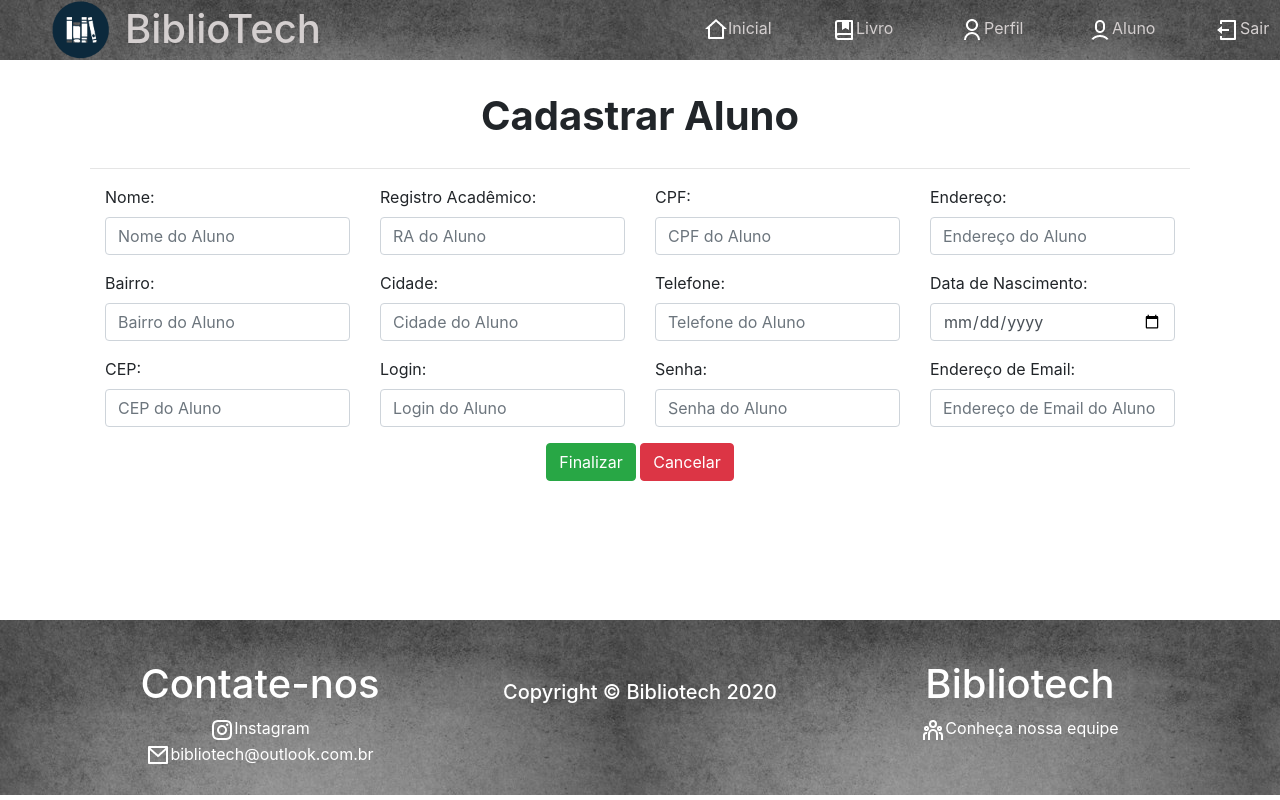
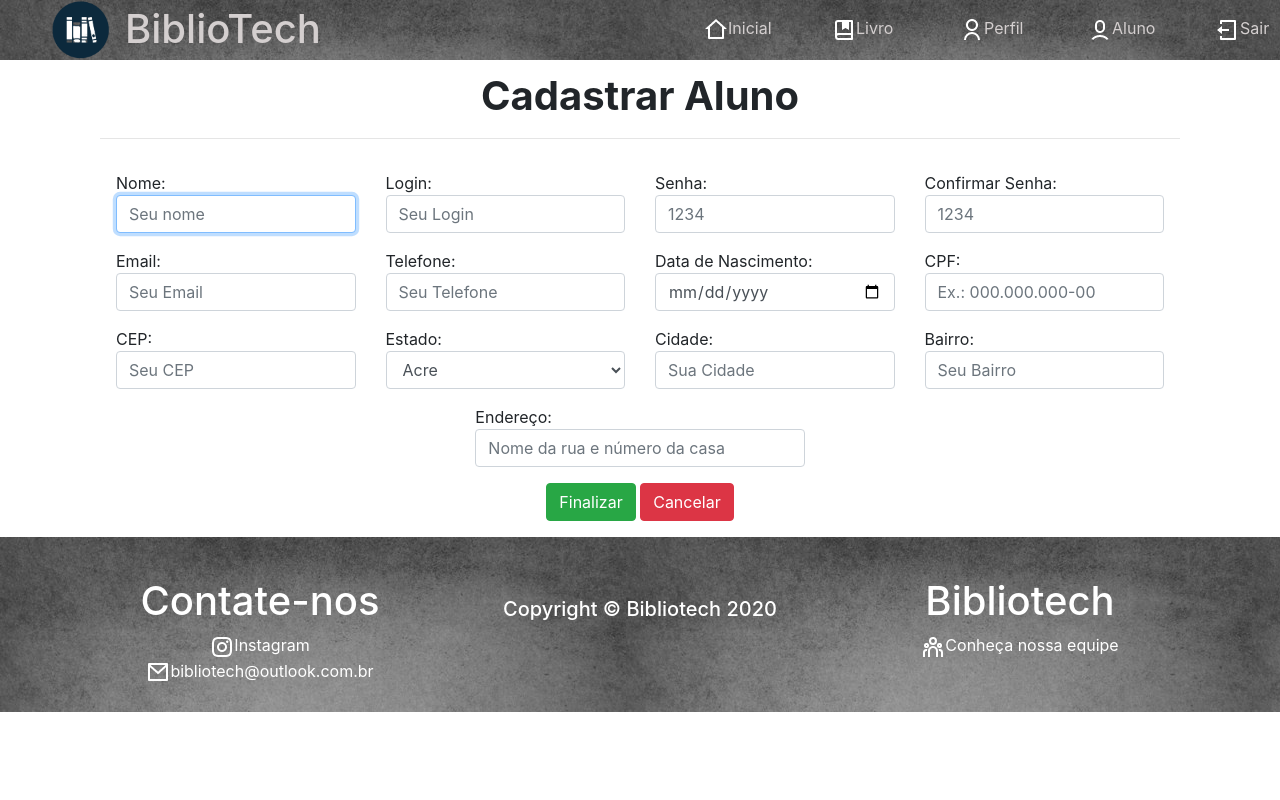
Before and after one commit to bibliotechaps/bibliotech, a PHP site: page /cadastroAluno.php in a window 1280 px wide. Run offline with PHP 8.4, Linux system fonts and the light colour scheme.

Commit message:
Cadastro de aluno .php - Samuel

```diff
--- a/cadastroAluno.php
+++ b/cadastroAluno.php
@@ -17,6 +17,8 @@
   <script src="https://maxcdn.bootstrapcdn.com/bootstrap/4.5.2/js/bootstrap.min.js"></script>
   <!-- CSS -->
   <link rel="stylesheet" href="css/arquivo1.css">
+  <!-- JQuerry masks -->
+  <script src="https://cdnjs.cloudflare.com/ajax/libs/jquery.mask/1.14.15/jquery.mask.min.js"></script>
 
 </head>
 
@@ -47,84 +49,129 @@
   <div class="hover" id="icone-aluno">
     <a href="perfil-aluno.php"><img src="img/aluno.png" alt="imagem aluno" title="Aluno"></a>Aluno
   </div>
-  <div class="container" id="menor">
+  <div class="container">
+        <form method="POST" action="insert-aluno.php" autocomplete="off">
 
-    <form name="CadastroAluno" action="insert-aluno.php" method="POST" style="padding: 20px; align-content: center; ">
-
-      <div class="row justify-content-around">
-        <h1 id="title"><b>Cadastrar Aluno </b></h1>
-        <hr width="100%">
-
-        <div class="form-group col-auto w-25">
-          <label for="nometxtaluno">Nome:</label> <br>
-          <input type="text" name="nometxtaluno" class="form-control" placeholder="Nome do Aluno" required="">
+            <div class="col-12 mb-2">
+                <h1 id="title"><b>Cadastrar Aluno</b></h1>
+                <hr>
             </div>
 
-        <div class="form-group col-auto w-25">
-          <label for="RAnumberaluno">Registro Acadêmico:</label> <br>
-          <input type="number" id="RAnumberaluno" class="form-control" placeholder="RA do Aluno" required="">
+            <div class="row justify-content-around p-3 w-100 m-0">
+
+                <div class="form-group  col-3">
+                    <label style="margin: auto;" for="nome">Nome:</label><br>
+                    <input name="nome" class="form-control" type="text" placeholder="Seu nome" autofocus required>
                 </div>
 
-        <div class="form-group col-auto w-25">
-          <label for="CPFnumberaluno">CPF:</label> <br>
-          <input type="number" id="CPFnumberaluno" class="form-control" placeholder="CPF do Aluno" required="">
+                <div class="form-group  col-3" id="resposta1">
+                    <label style="margin: auto;" for="login">Login:</label><br>
+                    <input name="login" class="form-control" type="text" placeholder="Seu Login" required>
                 </div>
 
-        <div class="form-group col-auto w-25">
-          <label for="enderecotxtaluno">Endereço:</label> <br>
-          <input type="text" id="enderecotxtaluno" class="form-control" placeholder="Endereço do Aluno" required="">
+                <div class="form-group  col-3">
+                    <label style="margin: auto;" for="senha">Senha:</label><br>
+                    <input name="senha" id="senha" class="form-control" type="password" placeholder="1234" required>
                 </div>
 
-        <div class="form-group col-auto w-25">
-          <label for="bairrotxtaluno">Bairro:</label> <br>
-          <input type="text" id="bairrotxtaluno" class="form-control" placeholder="Bairro do Aluno" required="">
+                <div class="form-group  col-3">
+                    <label style="margin: auto;" for="senha2">Confirmar Senha:</label><br>
+                    <input name="senha2" id="senha2" class="form-control" type="password" placeholder="1234" required>
                 </div>
 
-        <div class="form-group col-auto w-25">
-          <label for="cidadetxtaluno">Cidade:</label> <br>
-          <input type="text" id="cidadetxtaluno" class="form-control" placeholder="Cidade do Aluno" required="">
+                <div class="form-group  col-3">
+                    <label style="margin: auto;" for="email">Email:</label><br>
+                    <input name="email" class="form-control" type="text" placeholder="Seu Email" required>
                 </div>
 
-        <div class="form-group col-auto w-25">
-          <label for="telefonenumberaluno">Telefone:</label> <br>
-          <input type="number" id="telefonenumberaluno" class="form-control" placeholder="Telefone do Aluno"
-            required="">
+                <div class="form-group  col-3">
+                    <label style="margin: auto;" for="telefone">Telefone:</label><br>
+                    <input name="telefone" class="form-control" type="tel" placeholder="Seu Telefone" required onkeypress="$(this).mask('(00) 90000-0000')">
+                </div>
+                <div class="form-group  col-3">
+                    <label style="margin: auto;" for="dataNasc">Data de Nascimento:</label><br>
+                    <input name="dataNasc" class="form-control" type="date" required>
                 </div>
 
-        <div class="form-group col-auto w-25">
-          <label for="nascdatealuno">Data de Nascimento:</label> <br>
-          <input type="date" id="nascdatealuno" class="form-control" placeholder="Data de Nascimento do Aluno"
-            required="">
+                <div class="form-group  col-3">
+                    <label style="margin: auto;" for="cpf">CPF:</label><br>
+                    <input name="cpf" type="text" class="form-control" placeholder="Ex.: 000.000.000-00" required onkeypress="$(this).mask('000.000.000-00');">
                 </div>
+                <div class="form-group col-3">
+                    <label style="margin: auto;" for="cep">CEP:</label><br>
+                    <input name="cep" type="text" class="form-control" placeholder="Seu CEP" required onkeypress="$(this).mask('00.000-000')">
+                </div>
+                <div class="form-group col-3">
+                    <label style="margin: auto;" for="name">Estado:</label><br>
+                    <!--<input name="estado" id="estado" class="form-control" type="text" placeholder="Seu Estado" required>-->
+                    <select name="estado" class="form-control" required>
+                        <option value="ac">Acre</option>
+                        <option value="al">Alagoas</option>
+                        <option value="ap">Amapá</option>
+                        <option value="am">Amazonas</option>
+                        <option value="ba">Bahia</option>
+                        <option value="ce">Ceará</option>
+                        <option value="df">Distrito Federal</option>
+                        <option value="es">Espirito Santo</option>
+                        <option value="go">Goiás</option>
+                        <option value="ma">Maranhão</option>
+                        <option value="mt">Mato Grosso</option>
+                        <option value="ms">Mato Grosso do Sul</option>
+                        <option value="mg">Minas Gerais</option>
+                        <option value="pa">Pará</option>
+                        <option value="pb">Paraíba </option>
+                        <option value="pr">Paraná</option>
+                        <option value="pe">Pernambuco </option>
+                        <option value="pi">Piauí</option>
+                        <option value="rj">Rio de Janeiro </option>
+                        <option value="rn">Rio Grande do NorteAlagoas</option>
+                        <option value="rs">Rio Grande do Sul</option>
+                        <option value="ro">Rondônia </option>
+                        <option value="rr">Roraima </option>
+                        <option value="sc">Santa Catarina Alagoas</option>
+                        <option value="sp">São Paulo</option>
+                        <option value="se">Sergipe</option>
+                        <option value="to">Tocantins </option>
+                    </select>
+                </div>
+                <div class="form-group col-3">
+                    <label style="margin: auto;" for="cidade">Cidade:</label><br>
+                    <input name="cidade" class="form-control" type="text" placeholder="Sua Cidade" required>
+                </div>
+                <div class="form-group  col-3">
+                    <label style="margin: auto;" for="bairro">Bairro:</label><br>
+                    <input name="bairro" class="form-control" type="text" placeholder="Seu Bairro" required>
+                </div>
+                <div class="col-4">
+                    <!-- só para identar -->
+                </div>
+                <div class="form-group  col-4">
+                    <label style="margin: auto;" for="endereco">Endereço:</label><br>
+                    <input name="endereco" class="form-control" type="text" placeholder="Nome da rua e número da casa" required>
+                </div>
+                <div class="col-4">
+                    <!-- só para identar -->
+                </div>
+                <script>
+                    //verifica se as senhas são iguais
+                    var senha = document.getElementById("senha"),
+                        senha2 = document.getElementById("senha2");
 
-        <div class="form-group col-auto w-25">
-          <label for="CEPnumberaluno">CEP:</label> <br>
-          <input type="text" id="CEPnumberaluno" class="form-control" placeholder="CEP do Aluno" required="">
-        </div>
+                    function validatePassword() {
+                        if (senha.value != senha2.value) {
+                            senha2.setCustomValidity("Senhas diferentes!");
+                        } else {
+                            senha2.setCustomValidity('');
+                        }
+                    }
 
-        <div class="form-group col-auto w-25">
-          <label for="logintxtaluno">Login:</label> <br>
-          <input type="text" id="logintxtaluno" class="form-control" placeholder="Login do Aluno" required="">
-        </div>
-
-        <div class="form-group col-auto w-25">
-          <label for="senhatxtaluno">Senha:</label> <br>
-          <input type="text" id="senhatxtaluno" class="form-control" placeholder="Senha do Aluno" required="">
-        </div>
-
-        <div class="form-group col-auto w-25">
-          <label for="Emailtxtaluno">Endereço de Email:</label><br>
-          <input type="text" id="Emailtxtaluno" class="form-control" placeholder="Endereço de Email do Aluno"
-            required="">
-        </div>
-
+                    senha.onchange = validatePassword;
+                    senha2.onkeyup = validatePassword;
+                </script>
                 <div style="align-items: center;">
                     <input class="btn btn-success" type="submit" name="btnFinalizar" value="Finalizar">
                     <a href="inicial.php"><button type="button" class="btn btn-danger">Cancelar</button></a>
                 </div>
-
-      </div>
-
             </div>
         </form>
     </div>
@@ -137,8 +184,7 @@
             <h1>Contate-nos</h1>
           </div>
           <div style="color:white" class="hover">
-            <a href="https://www.instagram.com/bibliotechaps/" target="_blank"> <img src="img/instagram.png"
-                alt="iconeInsta"></a>Instagram
+            <a href="https://www.instagram.com/bibliotechaps/" target="_blank"> <img src="img/instagram.png" alt="iconeInsta"></a>Instagram
           </div>
           <div style="color:white">
             <img src="img/mail.png" alt="iconeMail">bibliotech@outlook.com.br
--- a/insert-admin.php
+++ b/insert-admin.php
@@ -12,9 +12,10 @@ $bairro = $_POST["bairro"];
 $estado = $_POST["estado"];
 $cidade = $_POST["cidade"];
 $endereco = $_POST["endereco"];
+$limiteEmprestimo = 5;
 
 
-$sql = "insert into admin (nome, login, senha, email, telefone, dataNasc, cpf, cep, bairro, estado, cidade, endereco) values ('$nome','$login', '$senha','$email','$telefone','$dataNasc','$cpf','$cep','$bairro','$estado','$cidade','$endereco')";
+$sql = "insert into admin (nome, login, senha, email, telefone, dataNasc, cpf, cep, bairro, estado, cidade, endereco, limiteEmprestimo) values ('$nome','$login', '$senha','$email','$telefone','$dataNasc','$cpf','$cep','$bairro','$estado','$cidade','$endereco', '$limiteEmprestimo')";
 
 
 if ($conn->query($sql)) {
@@ -31,7 +32,7 @@ if ($conn->query($sql)) {
 
     <script>
         alert('Erro ao inserir o registro!');
-        window.location = 'cadastro-admin.php';
+        window.location = 'cadastroAdmin.php';
     </script>
 
 <?php
```
Also changed, not shown: AdicionarLivro.php (+6 -5 lines), insert-aluno.php (added, +38 -0 lines). Lines whose indentation alone changed are shown as unchanged.
